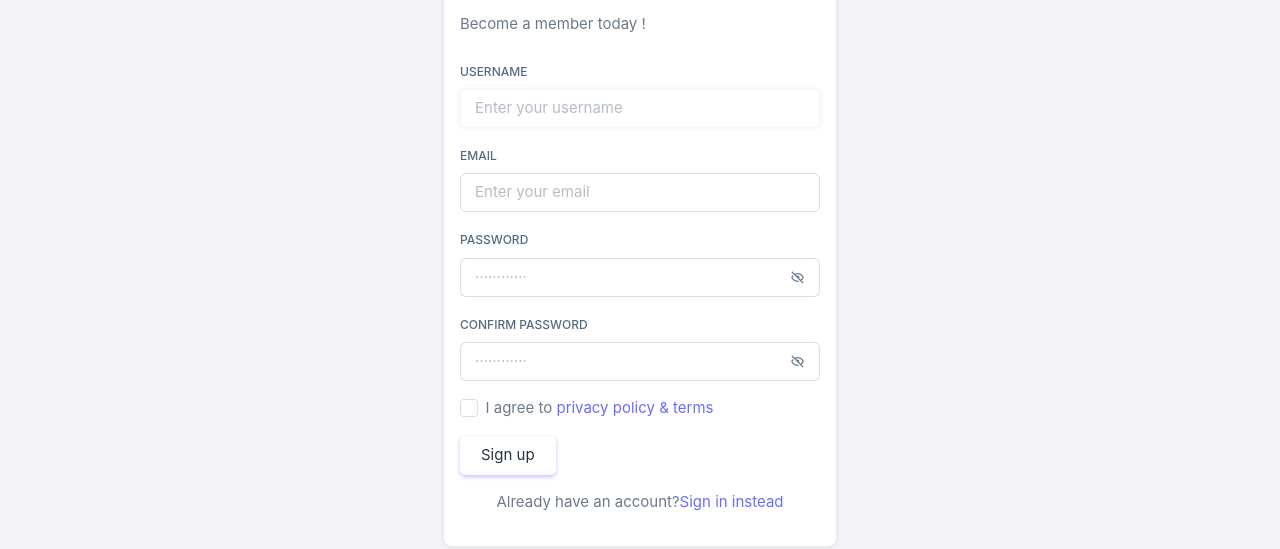
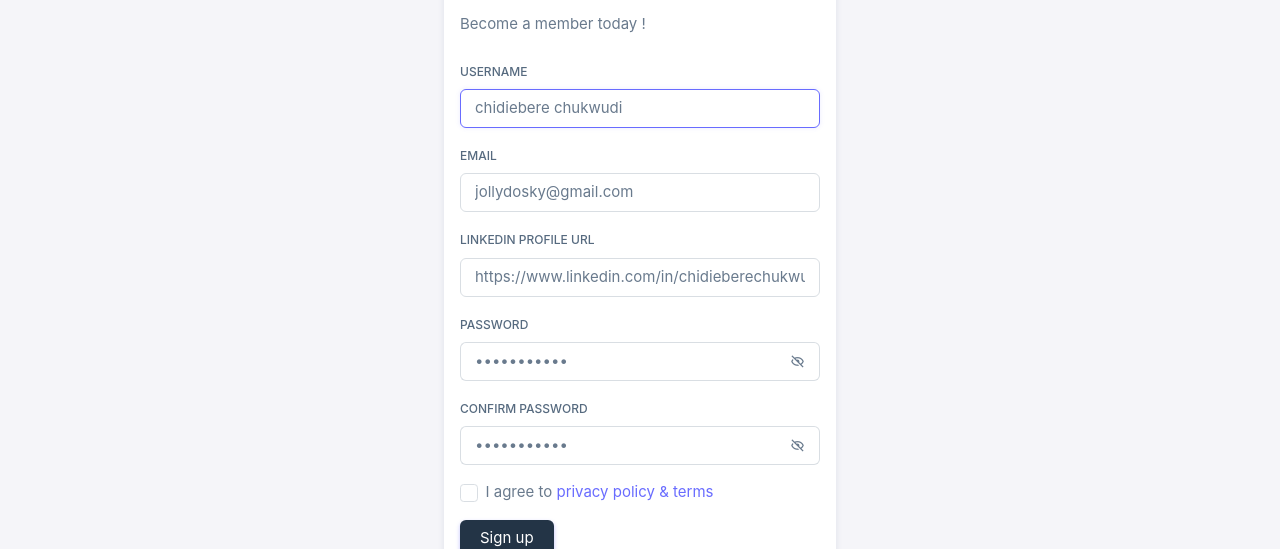
Before and after one commit to vplachejda/Nuxt-frontend, a Nuxt app: page /community/Auth/register in a window 1280 px wide. Shown: the part 260-809 px from the top of the page. Built offline with nearby package versions, Linux system fonts and the light colour scheme; no server answers.

Commit message:
registration is complete. added toast for notification and verification email is sent too

```diff
--- a/app.vue
+++ b/app.vue
@@ -8,6 +8,9 @@
 					<NuxtLoadingIndicator />
 
 					<NuxtPage />
+
+
+					<Toaster position="top-right" theme="dark" richColors />
 
 					<Footer />
 				</div>
--- a/nuxt.config.ts
+++ b/nuxt.config.ts
@@ -3,15 +3,18 @@ export default defineNuxtConfig({
   devtools: { enabled: true },
 
   css: [
-    'bootstrap/dist/css/bootstrap.css',
+    '~/assets/vendor/fonts/boxicons.css',
+    '~/assets/vendor/css/core.css',
     '~/assets/vendor/css/theme-default.css',
-    '~/assets/vendor/css/core.css',
-    '~/assets/vendor/fonts/boxicons.css',
+
     //  '~/assets/vendor/libs/perfect-scrollbar/perfect-scrollbar.css'
   ]
   ,
-  modules: [
-    // ...
-    '@pinia/nuxt',
-  ],
+  modules: [// ...
+    '@pinia/nuxt'],
+
+  build: {
+    transpile: ['vue-sonner']
+  }
+
 })
--- a/package.json
+++ b/package.json
@@ -10,12 +10,14 @@
     "postinstall": "nuxt prepare"
   },
   "dependencies": {
+    "@nuxt/ui": "^2.17.0",
     "@pinia/nuxt": "^0.5.1",
     "bootstrap": "^5.3.2",
     "nuxt": "^3.11.2",
     "pinia": "^2.1.7",
     "vue": "^3.4.21",
-    "vue-router": "^4.3.0"
+    "vue-router": "^4.3.0",
+    "vue-sonner": "^1.1.2"
   },
   "devDependencies": {
     "@types/bootstrap": "^5.2.10",
--- a/pages/community/Auth/register.vue
+++ b/pages/community/Auth/register.vue
@@ -1,34 +1,46 @@
 <template>
     <div class="container-xxl flex-grow-1 container-p-y ">
-        <div class="row align-items-center justify-content-center">
+        <div class="row align-items-center justify-content-center" style="vertical-align: middle;">
 
             <div class="col  col-md-6 col-xl-4">
                 <!-- Register Card -->
+
                 <div class="card">
                     <div class="card-body">
                         <h4 class="mb-2">Join a thriving commuinity of stackers 🚀</h4>
                         <p class="mb-4 mt-3">Become a member today ! </p>
 
-                        <form id="formAuthentication" class="mb-3">
+                        <form id="formAuthentication" @submit.prevent="handleRegister" class="mb-3">
 
                             <div class="mb-3">
                                 <label for="name" class="form-label">Username</label>
-                                <input type="name" class="form-control" id="username" name="name" value="" required
-                                    placeholder="Enter your username" autofocus="name" />
+                                <input type="name" class="form-control" id="username" name="name" required
+                                    placeholder="Enter your fullname" autofocus="name" v-model="form.name" />
                             </div>
                             <div class="mb-3">
                                 <label for="email" class="form-label">Email</label>
 
                                 <input type="email" class="form-control" id="email" name="email"
-                                    placeholder="Enter your email" autocomplete="email" />
+                                    placeholder="Enter your email" autocomplete="email" required v-model="form.email" />
 
                             </div>
+
+                            <div class="mb-3">
+                                <label for="Linkedin" class="form-label">Linkedin PROFILE URL </label>
+
+                                <input type="url" class="form-control" name="linkedin_url"
+                                    placeholder="Enter your linkedin url " autocomplete="linkedin_url" required
+                                    v-model="form.linkedinUrl" />
+
+                            </div>
+
+
                             <div class="mb-3 form-password-toggle">
                                 <label class="form-label" for="password">Password</label>
                                 <div class="input-group input-group-merge">
-                                    <input type="password" id="password" class="form-control" name="password"
+                                    <input type="password" class="form-control" name="password"
                                         placeholder="&#xb7;&#xb7;&#xb7;&#xb7;&#xb7;&#xb7;&#xb7;&#xb7;&#xb7;&#xb7;&#xb7;&#xb7;"
-                                        aria-describedby="password" autocomplete="new-password" />
+                                        aria-describedby="password" autocomplete="password" v-model="form.password" />
                                     <span class="input-group-text cursor-pointer"><i class="bx bx-hide"></i></span>
 
                                 </div>
@@ -37,10 +49,10 @@
                             <div class="mb-3 form-password-toggle">
                                 <label class="form-label" for="password">Confirm Password</label>
                                 <div class="input-group input-group-merge">
-                                    <input type="password" id="password" class="form-control"
-                                        name="password_confirmation"
+                                    <input type="password" class="form-control" name="password_confirmation"
                                         placeholder="&#xb7;&#xb7;&#xb7;&#xb7;&#xb7;&#xb7;&#xb7;&#xb7;&#xb7;&#xb7;&#xb7;&#xb7;"
-                                        aria-describedby="password" autocomplete="new-password" />
+                                        aria-describedby="password" autocomplete="password_confirmation"
+                                        v-model="form.password_confirmation" />
 
                                     <span class="input-group-text cursor-pointer"><i class="bx bx-hide"></i></span>
 
@@ -49,8 +61,8 @@
 
                             <div class="mb-3">
                                 <div class="form-check">
-                                    <input class="form-check-input" type="checkbox" id="terms-conditions"
-                                        name="terms" />
+                                    <input class="form-check-input" type="checkbox" id="terms-conditions" name="terms"
+                                        required />
                                     <label class="form-check-label" for="terms-conditions">
                                         I agree to
                                         <NuxtLink to="/privacy"> privacy policy & terms</NuxtLink>
@@ -58,14 +70,19 @@
                                 </div>
                             </div>
 
-                            <button class="btn btn-primary  text-dark ">Sign up</button>
+                            <button class="btn btn-primary " :disabled="disableButton">
+
+                                <span v-if="!disableButton" >Sign up </span>
+                                <span v-else> Signing you up .... </span>
+
+                            </button>
                         </form>
 
                         <p class="text-center">
                             <span>Already have an account?</span>
-                            <a href="">
-                                <span>Sign in instead</span>
-                            </a>
+
+                            <NuxtLink to="/community/login"> <span> Sign in instead </span></NuxtLink>
+
                         </p>
                     </div>
                 </div>
@@ -78,24 +95,42 @@
 
 
 <script setup>
+import { useAuthStore } from '~/store/useAuthStore';
+
+const { $toast } = useNuxtApp();
+
+let disableButton = ref(false)
+
+const form = ref({
+    name: 'chidiebere chukwudi',
+    email: "jollydosky@gmail.com",
+    linkedinUrl: "https://www.linkedin.com/in/chidieberechukwudi",
+    password: "60Leaves60@",
+    password_confirmation: "60Leaves60@"
+
+})
+
+const handleRegister = async () => {
+
+    disableButton.value = true
+    const { data, error } = await useAuthStore().register(form.value)
+
+    if (data.value.response == false) {
+        disableButton.value = false
+        $toast.error(data.value.message)
+    } else {
+        $toast.success(data.value.message)
+        navigateTo('/community/Auth/verifyEmail')
+    }
+}
+
 
 
 </script>
 
 <style scoped>
-/* we should consider making the css reflects wiht that css --- */
-.btn-primary:hover,
-.btn-primary:focus,
-.btn-primary:active,
-.btn-primary.active,
-.open>.dropdown-toggle.btn-primary {
-    color: #fff;
+.btn-primary {
     background-color: #233446;
-    border-color: #285e8e;
-    /*set the color you want here*/
-}
-
-.btn-primary:hover {
-    color: white !important;
+    border: #233446;
 }
 </style>
--- /dev/null
+++ b/pages/community/Auth/verifyEmail.vue
@@ -0,0 +1,8 @@
+<template>
+
+    <div class="container-xxl flex-grow-1 container-p-y ">
+
+        <p> Hi 👋, before you can continue, we require that you verify your email address. 🤲  Gracias </p>
+
+    </div>
+</template>
--- /dev/null
+++ b/plugins/sooner.client.ts
@@ -0,0 +1,12 @@
+import { Toaster, toast } from 'vue-sonner';
+
+export default defineNuxtPlugin((nuxtApp) => {
+
+    nuxtApp.vueApp.component('Toaster', Toaster)
+
+    return {
+        provide: {
+            toast
+        }
+    }
+})
--- a/store/useAuthStore.ts
+++ b/store/useAuthStore.ts
@@ -13,6 +13,9 @@ type Credentials = {
 }
 
 export const useAuthStore = defineStore('auth', () => {
+
+
+    const { $toast } = useNuxtApp();
 
     const user = ref<User | null>(null)
 
@@ -53,8 +56,18 @@ export const useAuthStore = defineStore('auth', () => {
         console.log(error, data.value)
     }
 
+    async function register(credentials) {
+        await useApiFetch("sanctum/csrf-cookie");
 
+        const register = await useApiFetch('api/community/signup', {
+
+            method: 'POST',
+            body: credentials
+        })
+
+        return register;
+    }
     // return the an object witht the properties and methods that we intend to expose
-    return { user, login, isLoggedIn, fetchUser, logout }
+    return { user, login, isLoggedIn, fetchUser, logout, register }
 
 });
```
Also changed, not shown: 1 other file (tests, documents, lock files or other folders).
